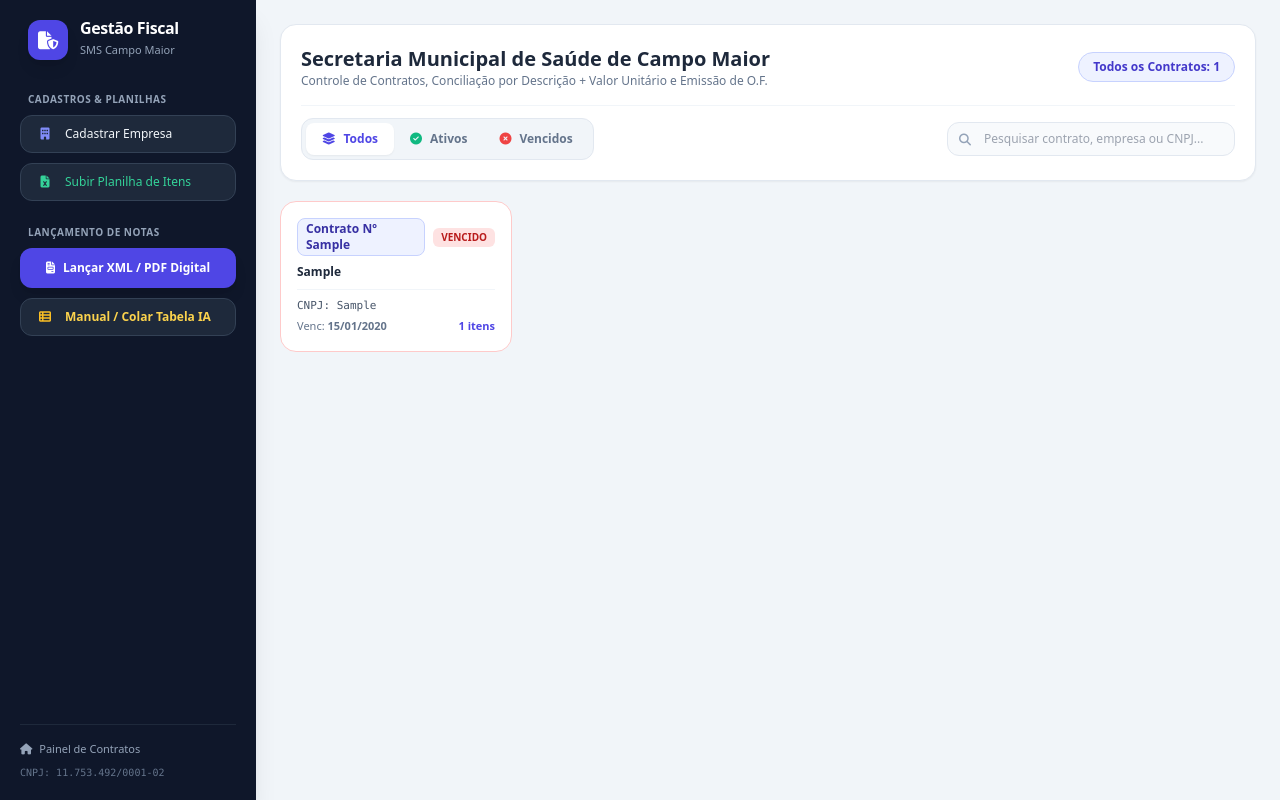
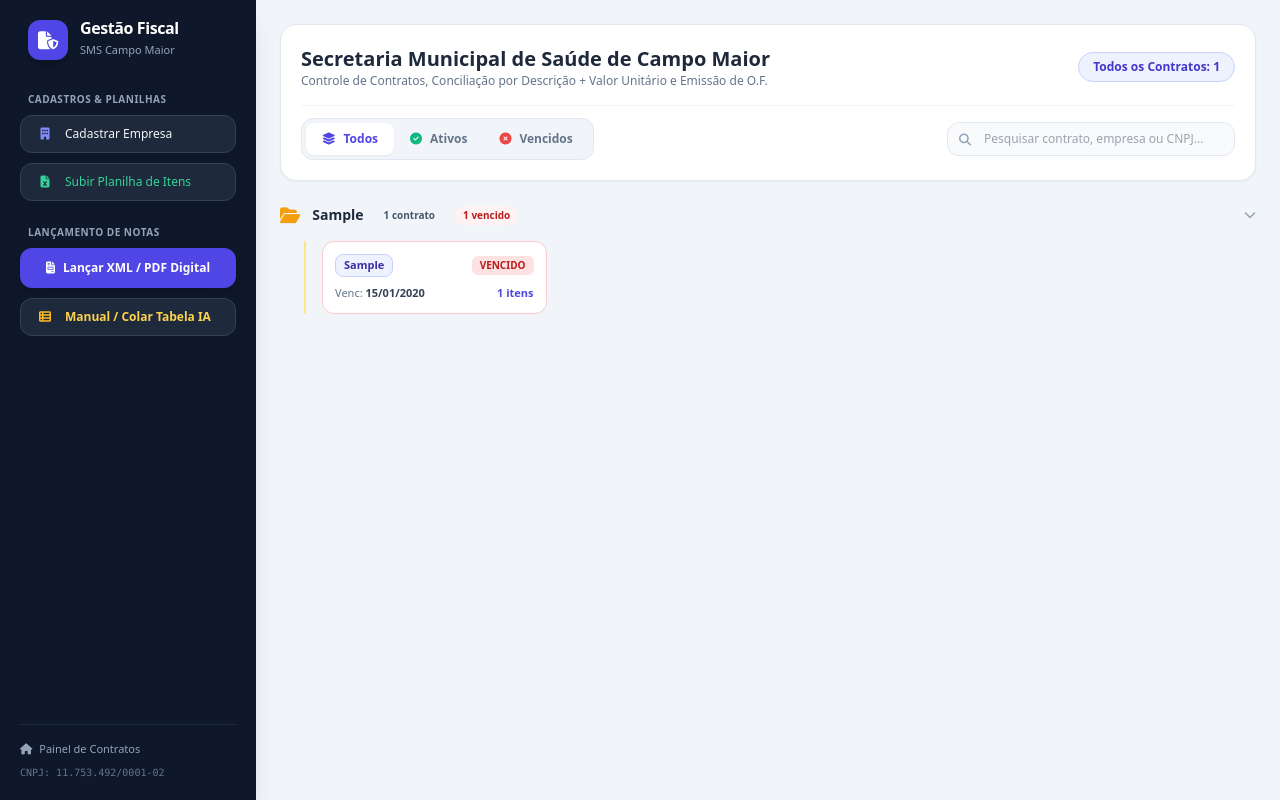
Before and after one commit to segundopassos/autoxmlcc, a Django app: page / in a window 1280 px wide. Run offline with Django 5.2, Linux system fonts and the light colour scheme; tables that the repository leaves empty hold one stand-in row (values such as "Sample post"); parts of the project's set-up code (start-up, migrations or seed data) failed here and were passed over; some libraries are stand-ins or nearby versions.

Commit message:
alteracao na planilha master de cadastro empresas

```diff
--- a/api/views.py
+++ b/api/views.py
@@ -235,6 +235,14 @@ def lista_contratos(request):
             qnt_faturada__gte=models.F('quantidade_contratada') + models.F('qnt_aditivada')
         ).count() if total_itens > 0 else 0
 
+        # Usa status_tce se disponível (fonte oficial TCE), senão calcula pela data
+        if c.status_tce and "vig" in c.status_tce.lower():
+            status_display = "ATIVO"
+        elif c.status_tce and ("encerr" in c.status_tce.lower() or "finaliz" in c.status_tce.lower()):
+            status_display = "VENCIDO"
+        else:
+            status_display = c.situacao.upper()
+
         resultado.append({
             "id": c.id,
             "nome_empresa": c.empresa.razao_social,
@@ -242,7 +250,7 @@ def lista_contratos(request):
             "numero_contrato": c.numero,
             "data_inicio": c.inicio_vigencia.isoformat() if c.inicio_vigencia else None,
             "data_fim": c.fim_vigencia.isoformat() if c.fim_vigencia else None,
-            "status": c.situacao.upper(),
+            "status": status_display,
             "total_itens": total_itens,
             "total_notas": total_notas,
             "itens_esgotados": itens_esgotados,
@@ -1092,6 +1100,8 @@ def importar_lista_mestra(request):
                 continue
             if "numero" in norm and "contrato" in norm:
                 mapeamento["numero"] = idx
+            elif "nome" in norm and "empresa" in norm:
+                mapeamento["nome_empresa"] = idx
             elif norm == "cnpj":
                 mapeamento["cnpj"] = idx
             elif "status" in norm:
@@ -1099,14 +1109,17 @@ def importar_lista_mestra(request):
             elif "data" in norm and "assinatura" in norm:
                 mapeamento["data_assinatura"] = idx
             elif "inicio" in norm and "vigencia" in norm:
-                mapeamento["inicio_vigencia"] = idx
+                # Prioriza "Atual" sobre "Inicial"
+                if "inicio_vigencia" not in mapeamento or "atual" in norm:
+                    mapeamento["inicio_vigencia"] = idx
             elif "fim" in norm and "vigencia" in norm:
-                mapeamento["fim_vigencia"] = idx
+                if "fim_vigencia" not in mapeamento or "atual" in norm:
+                    mapeamento["fim_vigencia"] = idx
             elif "processo" in norm:
                 mapeamento["processo_tce"] = idx
             elif "modalidade" in norm:
                 mapeamento["modalidade"] = idx
-            elif norm == "tipo":
+            elif "tipo" in norm:
                 mapeamento["tipo"] = idx
             elif "objeto" in norm:
                 mapeamento["objeto"] = idx
@@ -1142,6 +1155,9 @@ def importar_lista_mestra(request):
                 if not numero or not cnpj:
                     continue
 
+                # Limpa prefixo "Termo de contrato" do número
+                numero_limpo = re.sub(r"^termo\s+de\s+contrato\s+", "", numero, flags=re.IGNORECASE).strip()
+
                 # Limpa CNPJ
                 cnpj_limpo = re.sub(r"[^\d]", "", cnpj)
                 if len(cnpj_limpo) != 14:
@@ -1151,17 +1167,23 @@ def importar_lista_mestra(request):
                 # Formata CNPJ para padrão XX.XXX.XXX/XXXX-XX
                 cnpj_fmt = f"{cnpj_limpo[:2]}.{cnpj_limpo[2:5]}.{cnpj_limpo[5:8]}/{cnpj_limpo[8:12]}-{cnpj_limpo[12:]}"
 
-                # Busca objeto/razão social
+                # Busca nome da empresa (prioridade) ou objeto como fallback
+                nome_empresa = pegar("nome_empresa") or ""
                 objeto = pegar("objeto") or ""
-
-                # Cria ou atualiza empresa
+                razao = nome_empresa if nome_empresa else (objeto[:200] if objeto else f"Empresa {cnpj_fmt}")
+
+                # Cria ou atualiza empresa — sempre atualiza o nome se veio da planilha mestra
                 empresa, criado_emp = Empresa.objects.get_or_create(
                     cnpj=cnpj_fmt,
-                    defaults={"razao_social": objeto[:200] if objeto else f"Empresa {cnpj_fmt}"}
+                    defaults={"razao_social": razao}
                 )
                 if criado_emp:
                     criados_empresas += 1
                 else:
+                    # Atualiza o nome se a planilha trouxe um nome melhor
+                    if nome_empresa and empresa.razao_social != nome_empresa:
+                        empresa.razao_social = nome_empresa
+                        empresa.save()
                     atualizados_empresas += 1
 
                 # Parse datas
@@ -1186,15 +1208,23 @@ def importar_lista_mestra(request):
                 inicio_vig = parse_data(inicio_raw)
                 fim_vig = parse_data(fim_raw)
 
-                # Cria ou atualiza contrato
+                # Status da planilha TCE
+                status_planilha = pegar("status") or ""
+
+                # Cria ou atualiza contrato (usa numero_limpo sem o prefixo "Termo de contrato")
                 contrato, criado_ct = Contrato.objects.update_or_create(
-                    numero=numero,
+                    numero=numero_limpo,
                     empresa=empresa,
                     defaults={
                         "inicio_vigencia": inicio_vig,
                         "fim_vigencia": fim_vig,
+                        "status_tce": status_planilha,
                     }
                 )
+                # Se já existia, atualiza o status_tce também
+                if not criado_ct and status_planilha:
+                    contrato.status_tce = status_planilha
+                    contrato.save(update_fields=["status_tce"])
                 if criado_ct:
                     criados_contratos += 1
                 else:
--- a/contratos/models.py
+++ b/contratos/models.py
@@ -105,6 +105,10 @@ class Contrato(models.Model):
     )
     inicio_vigencia = models.DateField(verbose_name="Início da vigência")
     fim_vigencia = models.DateField(verbose_name="Fim da vigência")
+    status_tce = models.CharField(
+        max_length=50, blank=True, verbose_name="Status TCE",
+        help_text="Status conforme planilha mestra do TCE (ex: Em vigência)",
+    )
     fiscal = models.CharField(max_length=255, blank=True, verbose_name="Fiscal do contrato")
     solicitante = models.CharField(max_length=255, blank=True)
     ordenador = models.CharField(max_length=255, blank=True)
--- a/templates/spa.html
+++ b/templates/spa.html
@@ -554,32 +554,72 @@
                 d.innerHTML = '<div class="col-span-full bg-white border border-slate-200 rounded-2xl p-8 text-center text-slate-400 text-xs">Nenhum contrato encontrado para este filtro.</div>';
                 return;
             }
+
+            // Agrupa por empresa (estilo pastas)
+            const grupos = {};
+            lista.forEach(c => {
+                const chave = c.nome_empresa || 'Sem Empresa';
+                if (!grupos[chave]) grupos[chave] = [];
+                grupos[chave].push(c);
+            });
+
+            // Ordena empresas alfabeticamente
+            const empresasOrdenadas = Object.keys(grupos).sort((a, b) => a.localeCompare(b));
+
             let htmlBatch = '';
-            for (let i = 0; i < lista.length; i++) {
-                const c = lista[i];
+            empresasOrdenadas.forEach(nomeEmpresa => {
+                const contratosEmpresa = grupos[nomeEmpresa];
+                const idGrupo = 'grupo_' + nomeEmpresa.replace(/[^a-zA-Z0-9]/g, '_');
+                const qtdAtivos = contratosEmpresa.filter(c => c.status !== 'VENCIDO').length;
+                const qtdVencidos = contratosEmpresa.filter(c => c.status === 'VENCIDO').length;
+
+                htmlBatch += `<div class="col-span-full mb-4">
+                    <div class="flex items-center gap-3 mb-3 cursor-pointer group" onclick="toggleGrupo('${idGrupo}')">
+                        <i class="fa-solid fa-folder${contratosEmpresa.length > 0 ? '-open' : ''} text-amber-500 text-lg group-hover:text-amber-600 transition"></i>
+                        <h3 class="text-sm font-bold text-slate-800 group-hover:text-indigo-700 transition">${nomeEmpresa}</h3>
+                        <span class="text-[10px] font-bold bg-slate-100 text-slate-600 px-2 py-0.5 rounded-full">${contratosEmpresa.length} contrato${contratosEmpresa.length > 1 ? 's' : ''}</span>
+                        ${qtdAtivos > 0 ? `<span class="text-[10px] font-bold bg-emerald-50 text-emerald-700 px-2 py-0.5 rounded-full">${qtdAtivos} ativo${qtdAtivos > 1 ? 's' : ''}</span>` : ''}
+                        ${qtdVencidos > 0 ? `<span class="text-[10px] font-bold bg-red-50 text-red-700 px-2 py-0.5 rounded-full">${qtdVencidos} vencido${qtdVencidos > 1 ? 's' : ''}</span>` : ''}
+                        <i class="fa-solid fa-chevron-down text-slate-400 text-xs ml-auto transition transform" id="chevron_${idGrupo}"></i>
+                    </div>
+                    <div id="${idGrupo}" class="grid grid-cols-1 sm:grid-cols-2 lg:grid-cols-3 xl:grid-cols-4 gap-3 ml-6 border-l-2 border-amber-200 pl-4">`;
+
+                contratosEmpresa.forEach(c => {
                     const isVenc = c.status === 'VENCIDO';
                     const badgeStatus = isVenc
                         ? '<span class="text-[10px] font-bold bg-red-100 text-red-700 px-2 py-0.5 rounded-md">VENCIDO</span>'
                         : '<span class="text-[10px] font-bold bg-emerald-100 text-emerald-700 px-2 py-0.5 rounded-md">ATIVO</span>';
 
-                htmlBatch += `<div class="contrato-card bg-white border ${isVenc ? 'border-red-200' : 'border-slate-200'} rounded-2xl p-4 cursor-pointer hover:border-indigo-500 hover:shadow-md transition flex flex-col justify-between" onclick="abrir(${c.id})">
-                    <div>
+                    htmlBatch += `<div class="contrato-card bg-white border ${isVenc ? 'border-red-200' : 'border-slate-200'} rounded-xl p-3 cursor-pointer hover:border-indigo-500 hover:shadow-md transition" onclick="abrir(${c.id})">
                         <div class="flex items-center justify-between gap-2 mb-2">
-                            <span class="text-xs font-extrabold bg-indigo-50 text-indigo-800 border border-indigo-200 px-2 py-0.5 rounded-lg">Contrato Nº ${c.numero_contrato}</span>
+                            <span class="text-[11px] font-extrabold bg-indigo-50 text-indigo-800 border border-indigo-200 px-2 py-0.5 rounded-lg truncate max-w-[70%]" title="Contrato Nº ${c.numero_contrato}">${c.numero_contrato}</span>
                             ${badgeStatus}
                         </div>
-                        <h4 class="font-bold text-slate-800 text-xs leading-snug break-words mb-2">${c.nome_empresa}</h4>
-                    </div>
-                    <div class="pt-2 border-t border-slate-100 text-[11px] text-slate-500 space-y-1">
-                        <div class="font-mono text-slate-600">CNPJ: ${formatarCNPJ(c.cnpj)}</div>
+                        <div class="text-[11px] text-slate-500 space-y-1">
                             <div class="flex justify-between items-center">
-                            <span>Venc: <strong>${formatarDataBR(c.data_fim)}</strong></span>
+                                <span>Venc: <strong class="text-slate-700">${formatarDataBR(c.data_fim)}</strong></span>
                                 <span class="font-bold ${c.total_itens > 0 ? 'text-indigo-600' : 'text-slate-400'}">${c.total_itens} itens</span>
                             </div>
                         </div>
                     </div>`;
+                });
+
+                htmlBatch += `</div></div>`;
+            });
+
+            d.innerHTML = htmlBatch;
         }
-            d.innerHTML = htmlBatch;
+
+        function toggleGrupo(idGrupo) {
+            const el = document.getElementById(idGrupo);
+            const chevron = document.getElementById('chevron_' + idGrupo);
+            if (el.classList.contains('hidden')) {
+                el.classList.remove('hidden');
+                chevron.classList.remove('rotate-[-90deg]');
+            } else {
+                el.classList.add('hidden');
+                chevron.classList.add('rotate-[-90deg]');
+            }
         }
 
         async function abrir(id) {
```
Also changed, not shown: contratos/migrations/0003_add_status_tce.py (added). Lines whose indentation alone changed are shown as unchanged.
